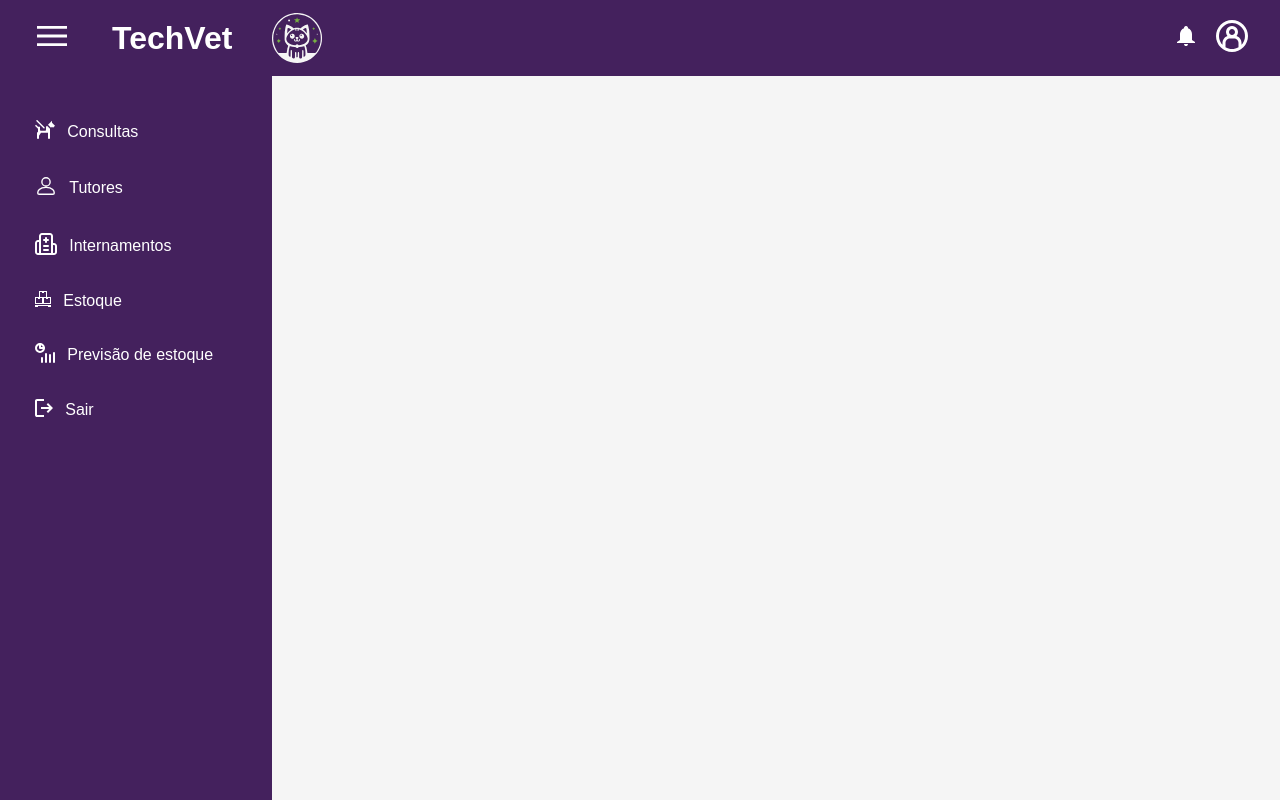
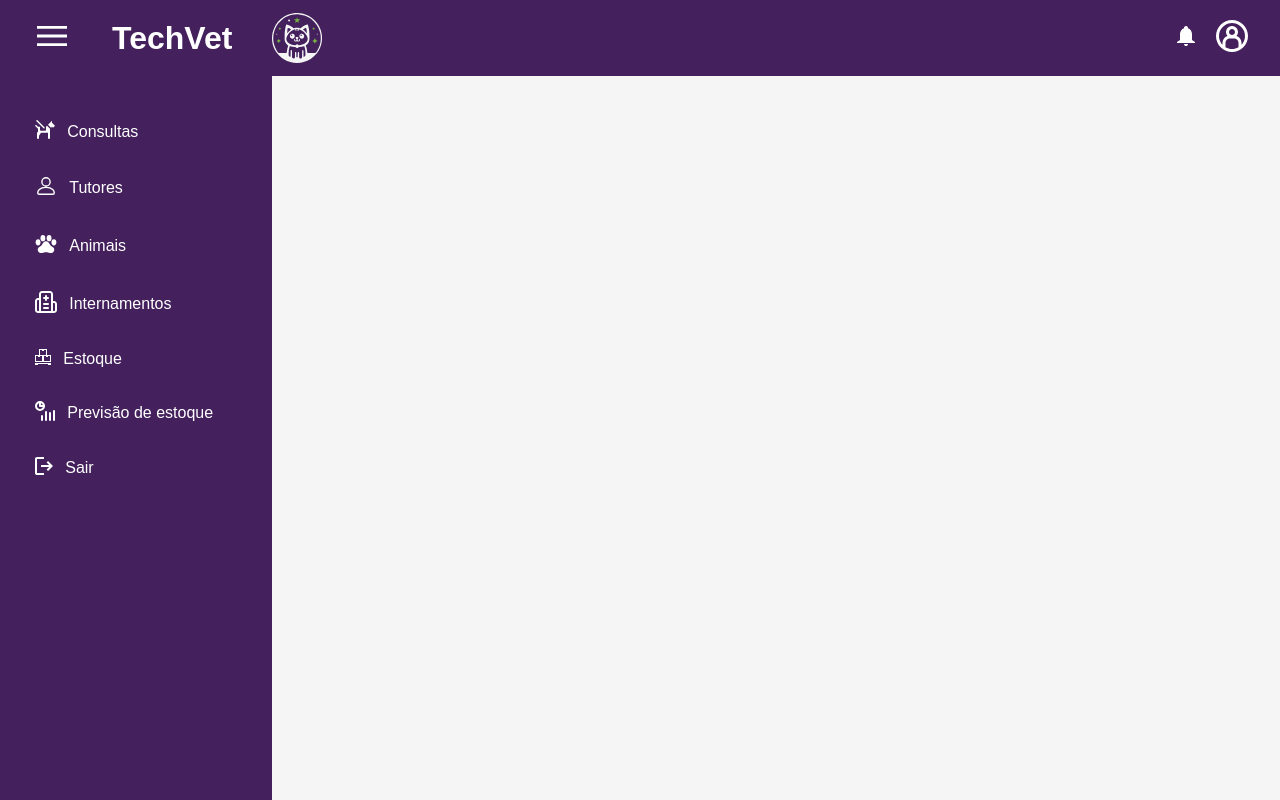
Before and after one commit to alefadonais5/tech-vet, a Next.js app: page /tutor in a window 1280 px wide. Both pictures are taken after a click on the element 52 px from the left and 38 px from the top of the page. Built offline with nearby package versions, Linux system fonts and the light colour scheme; no server answers.

Commit message:
feat: cria novos itens na navbar

```diff
--- a/src/components/Navbar/itens.tsx
+++ b/src/components/Navbar/itens.tsx
@@ -1,5 +1,6 @@
 import ForecastIcon from "@/ui/assets/icons/Forecast";
 import HospitalIcon from "@/ui/assets/icons/Hospital";
+import IconPaw from "@/ui/assets/icons/IconPaw";
 import LogoutIcon from "@/ui/assets/icons/Logout ";
 import PersonIcon from "@/ui/assets/icons/Person";
 import ServiceIcon from "@/ui/assets/icons/Service";
@@ -22,18 +23,24 @@ export const itens = [
   },
   {
     id: "3",
+    icon: <IconPaw />,
+    title: "Animais",
+    path: "/animal",
+  },
+  {
+    id: "4",
     icon: <HospitalIcon />,
     title: "Internamentos",
     path: "/consultas",
   },
   {
-    id: "4",
+    id: "5",
     icon: <StockIcon />,
     title: "Estoque",
     path: "/consultas",
   },
   {
-    id: "5",
+    id: "6",
     icon: <ForecastIcon />,
     title: "Previsão de estoque",
     path: "/consultas",
--- /dev/null
+++ b/src/ui/assets/icons/IconPaw.tsx
@@ -0,0 +1,29 @@
+import React from "react";
+
+interface CustomIconProps {
+    width?: number;
+    height?: number;
+    fill?: string;
+    stroke?: string;
+}
+
+const IconPaw: React.FC<CustomIconProps> = ({
+    width = 22,
+    height = 22,
+    fill = "currentColor",
+    stroke = "white",
+}) => ( <svg
+    width={width}
+    height={height}
+    viewBox="0 0 512 512"
+    fill={fill}
+    >
+    <path d="M442.8 361.82c-8.8-25.1-29.31-37.82-49.11-50.12-17.23-10.71-33.5-20.83-44.14-39-29.33-50.33-45.44-80.7-93.49-80.7s-64.21 30.38-93.61 80.69c-10.65 18.21-27 28.35-44.25 39.08-19.8 12.31-40.27 25-49.1 50.05a78.06 78.06 0 00-5.1 28.29C64 430.85 96.45 464 132.4 464s83.31-18.13 123.76-18.13S343.31 464 379.71 464 448 430.85 448 390.11a78.3 78.3 0 00-5.2-28.29z" />
+    <path d="M128 216 A56 72 0 0 1 72 288 A56 72 0 0 1 16 216 A56 72 0 0 1 128 216 z" />
+    <path d="M240 120 A56 72 0 0 1 184 192 A56 72 0 0 1 128 120 A56 72 0 0 1 240 120 z" />
+    <path d="M384 120 A56 72 0 0 1 328 192 A56 72 0 0 1 272 120 A56 72 0 0 1 384 120 z" />
+    <path d="M496 216 A56 72 0 0 1 440 288 A56 72 0 0 1 384 216 A56 72 0 0 1 496 216 z" stroke={stroke}/>
+    </svg>
+);
+
+export default IconPaw;
```
